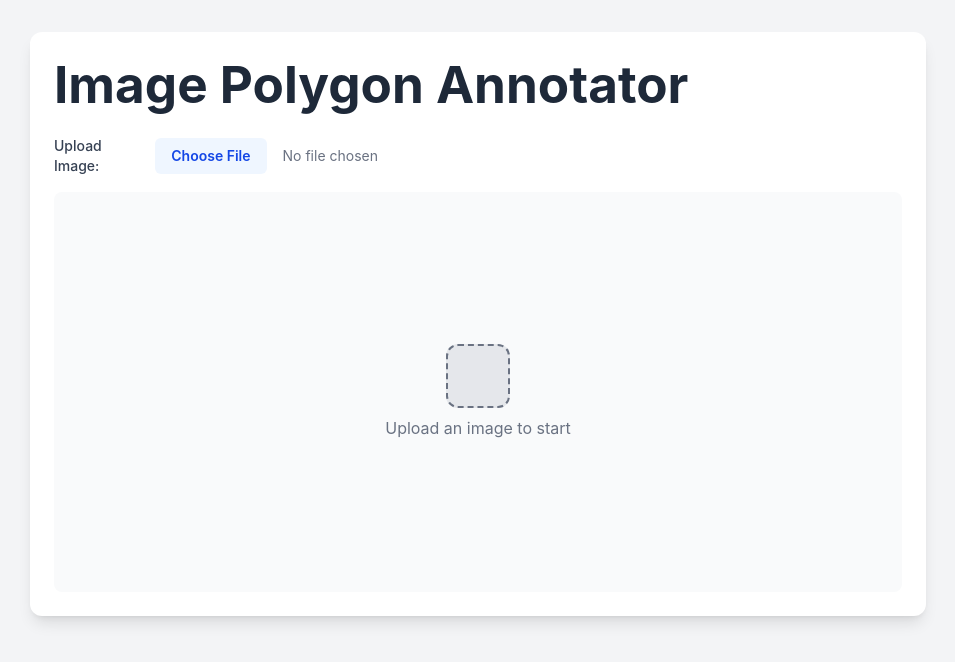
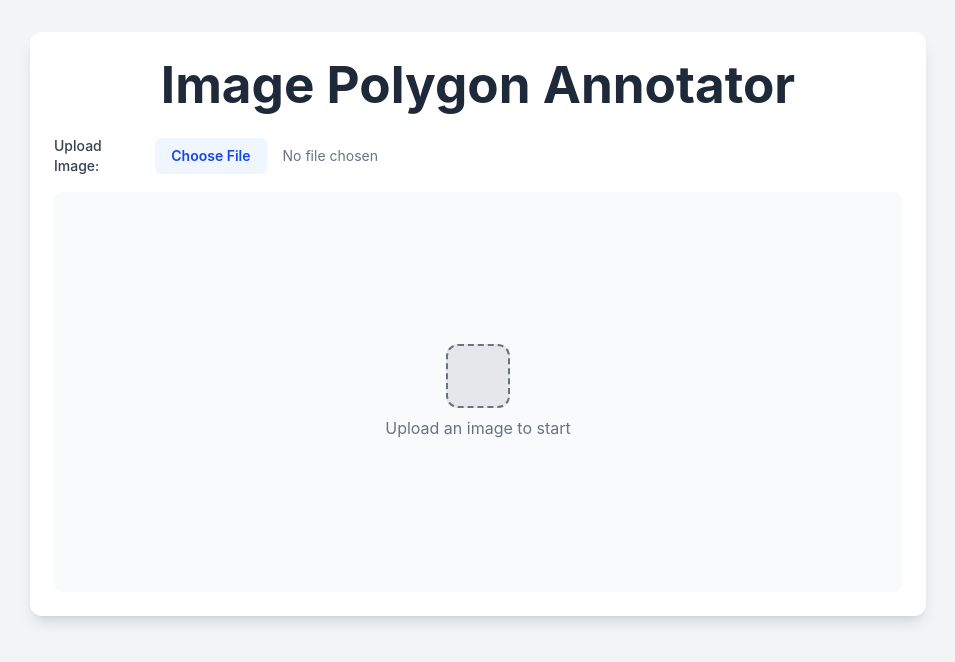
Before and after one commit to garyilayev/polyjson, a React (Vite) app: page / in a window 1280 px wide. Shown: the top 662 px of the page, without its empty margins (162-1117 px from the left). Built offline with nearby package versions, Linux system fonts and the light colour scheme.

Commit message:
update text center

```diff
--- a/src/App.tsx
+++ b/src/App.tsx
@@ -146,7 +146,7 @@
     <div className="min-h-screen bg-gray-100 p-8 w-full">
       <Toaster position="top-right" />
       <div className="max-w-4xl mx-auto bg-white rounded-xl shadow-lg p-6 space-y-6">
-        <h1 className="text-2xl font-bold text-gray-800">
+        <h1 className="text-2xl text-center font-bold text-gray-800">
           Image Polygon Annotator
         </h1>
 
```
